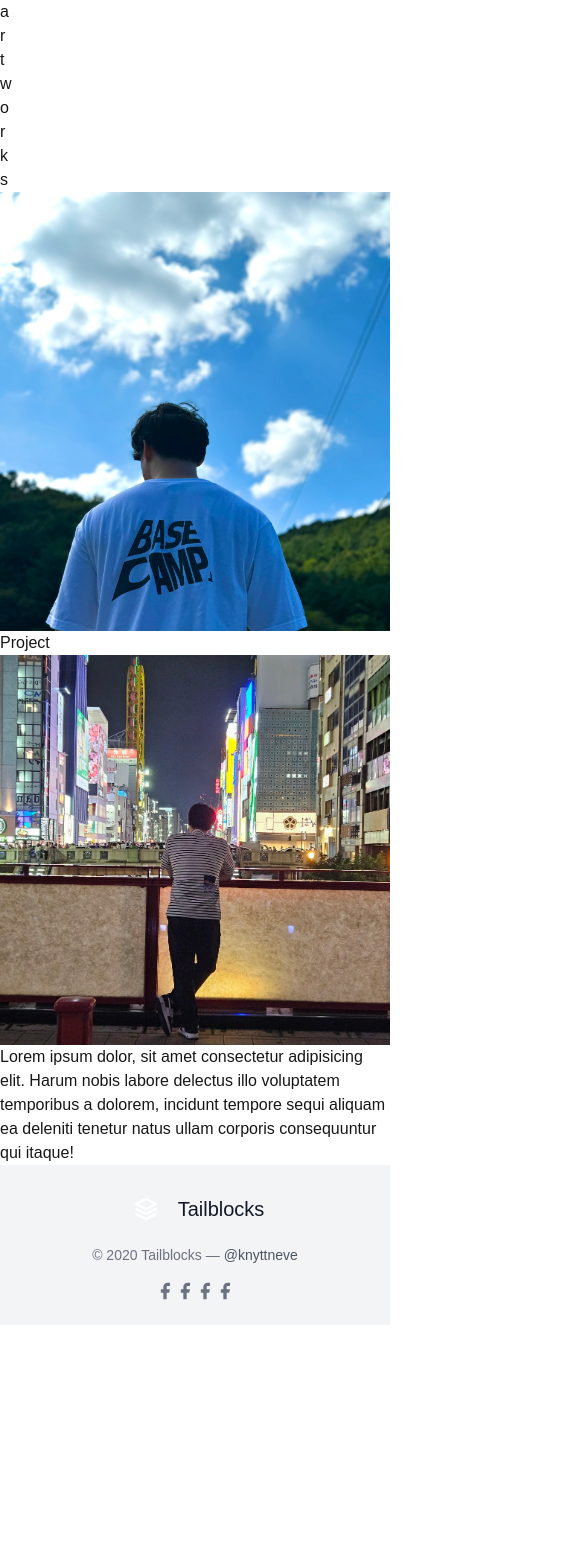
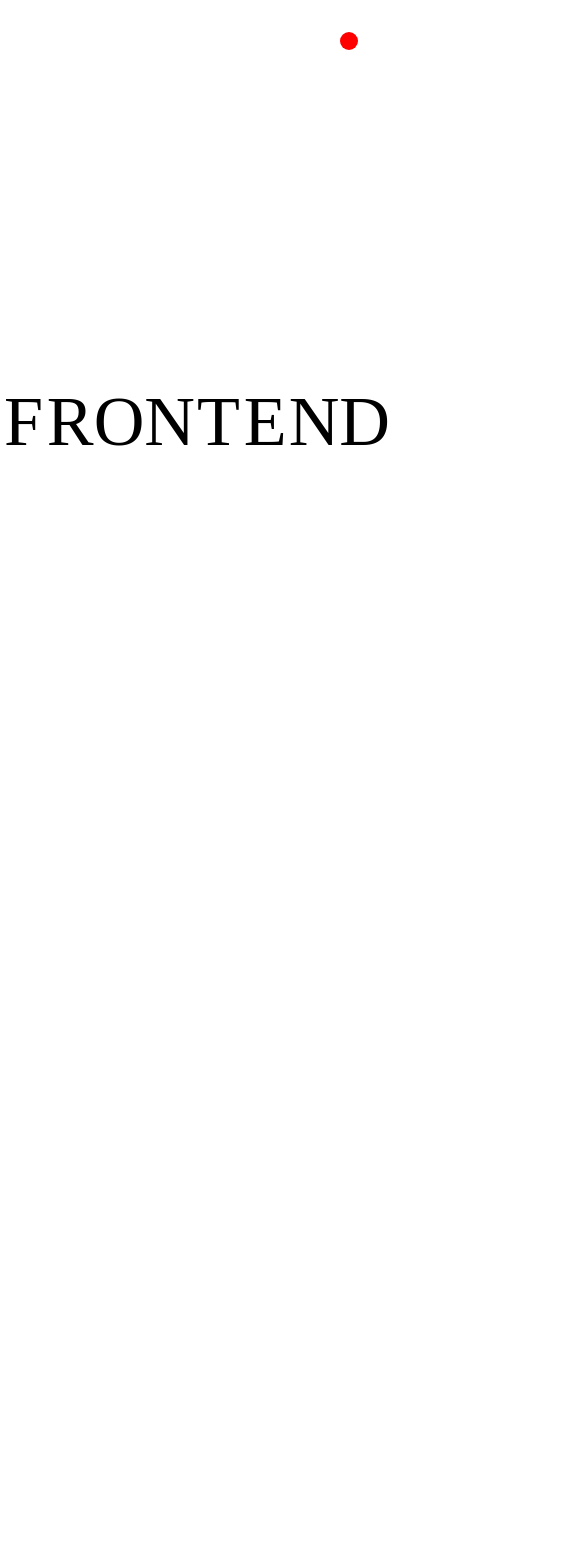
Before and after one commit to gganj123/Next-Portfolio, a Next.js app: page / in a window 390 px wide. Shown: the top 1568 px of the page, 585 px wide, since content can reach past the window. Before the commit the page ends 1325 px from the top, so only its background shows below. Built offline with nearby package versions, Linux system fonts and the light colour scheme.

Commit message:
test : 애니메이션 버벅임 배포후 시도

```diff
--- a/package.json
+++ b/package.json
@@ -11,6 +11,7 @@
   "dependencies": {
     "@svgr/cli": "^8.1.0",
     "dotenv": "^16.4.7",
+    "gsap": "^3.12.5",
     "next": "15.1.3",
     "react": "^19.0.0",
     "react-dom": "^19.0.0",
--- a/src/app/layout.tsx
+++ b/src/app/layout.tsx
@@ -1,10 +1,4 @@
-import Footer from '@/components/Footer';
-import Header from '@/components/Header';
-import Hero from '@/components/home/hero';
 import { ReactNode } from 'react';
-import about from './about/page';
-import ScrollingPanels from '@/components/ScrollingPanels';
-import BackgroundChanger from './../components/ScrollingPanels';
 import RevealOnScroll from './../components/RevealOnScroll';
 
 interface LayoutProps {
@@ -15,19 +9,7 @@ export default function Layout({ children }: LayoutProps) {
   return (
     <html>
       <body>
-        {/* <BackgroundChanger> */}
-        {/* <Header /> */}
-        {/* <section className="flex min-h-screen flex-col items-center justify-center text-gray-600 body-font"> */}
-        {/* <div className="container mx-auto flex px-5 py-24 md:flex-row flex-col items-center"> */}
-        {/* <Hero /> */}
         <RevealOnScroll />
-        {/* </div> */}
-        {/* </section> */}
-
-        <main>{children}</main>
-
-        <Footer />
-        {/* </BackgroundChanger> */}
       </body>
     </html>
   );
--- a/src/components/RevealOnScroll.tsx
+++ b/src/components/RevealOnScroll.tsx
@@ -1,39 +1,156 @@
-import React from 'react';
+'use client';
 
-const RevealOnScroll = () => {
+import React, { useLayoutEffect, useState } from 'react';
+import gsap from 'gsap';
+import { ScrollTrigger } from 'gsap/ScrollTrigger';
+import '@/styles/globals.css';
+
+gsap.registerPlugin(ScrollTrigger);
+
+const RevealOnScroll: React.FC = () => {
+  const [isReady, setIsReady] = useState(false);
+
+  useLayoutEffect(() => {
+    // 애니메이션 초기화 함수
+    const initializeAnimations = () => {
+      const contentHolder = document.querySelector<HTMLElement>('.content-holder');
+      const imgHolder = document.querySelector<HTMLElement>('.img-holder');
+
+      if (contentHolder && imgHolder) {
+        const contentHolderHeight = contentHolder.offsetHeight || 0;
+        const imgHolderHeight = window.innerHeight;
+        const additionalScrollHeight = window.innerHeight;
+
+        // Total body height calculation
+        const totalBodyHeight = contentHolderHeight + imgHolderHeight + additionalScrollHeight;
+
+        // Conditionally update the body height
+        if (document.body.style.height !== `${totalBodyHeight}px`) {
+          document.body.style.height = `${totalBodyHeight}px`;
+        }
+
+        // Refresh ScrollTrigger after height adjustment
+        ScrollTrigger.refresh();
+
+        // ScrollTrigger animations
+        ScrollTrigger.create({
+          trigger: '.website-content',
+          start: '-0.1% top',
+          end: 'bottom bottom',
+          onEnter: () => {
+            gsap.set('.website-content', { position: 'absolute', top: '195%' });
+          },
+          onLeaveBack: () => {
+            gsap.set('.website-content', { position: 'fixed', top: '0' });
+          },
+        });
+
+        gsap.to('.header .letters:first-child', {
+          x: () => -window.innerWidth * 3,
+          scale: 10,
+          ease: 'power2.inOut',
+          scrollTrigger: {
+            start: 'top top',
+            end: '+=200%',
+            scrub: 1,
+          },
+        });
+
+        gsap.to('.header .letters:last-child', {
+          x: () => window.innerWidth * 3,
+          scale: 10,
+          ease: 'power2.inOut',
+          scrollTrigger: {
+            start: 'top top',
+            end: '+=200%',
+            scrub: 1,
+          },
+        });
+
+        gsap.to('.img-holder', {
+          rotation: 0,
+          clipPath: 'polygon(0% 0%, 100% 0%, 100% 100%, 0% 100%)',
+          ease: 'power2.inOut',
+          scrollTrigger: {
+            start: 'top top',
+            end: '+=200%',
+            scrub: 1,
+          },
+        });
+
+        gsap.to('.img-holder img', {
+          scale: 1,
+          ease: 'power2.inOut',
+          scrollTrigger: {
+            start: 'top top',
+            end: '+=200%',
+            scrub: 1,
+          },
+        });
+      } else {
+        console.error('Required elements .content-holder or .img-holder not found.');
+      }
+    };
+
+    // requestAnimationFrame을 통해 DOM 렌더링 후 애니메이션 설정
+    requestAnimationFrame(() => {
+      setIsReady(true); // 글씨와 그림을 표시
+      setTimeout(() => {
+        initializeAnimations(); // 애니메이션 초기화
+      }, 1000); // DOM 안정화를 위해 약간의 지연 추가
+    });
+  }, []);
+
   return (
     <>
+      {/* 로딩 화면 (애니메이션 전 준비 상태) */}
+      {!isReady && (
+        <div className="fixed inset-0 flex items-center justify-center bg-white z-50">
+          <p>Loading...</p>
+        </div>
+      )}
+
+      {/* 실제 콘텐츠 */}
       <div className="logo"></div>
       <div className="header">
         <div className="letters">
-          <div>a</div>
+          <div>f</div>
           <div>r</div>
-          <div>t</div>
-          <div>w</div>
+          <div>o</div>
+          <div>n</div>
         </div>
         <div className="letters">
-          <div>o</div>
-          <div>r</div>
-          <div>k</div>
-          <div>s</div>
+          <div>t</div>
+          <div>e</div>
+          <div>n</div>
+          <div>d</div>
         </div>
       </div>
-      <div className="img-holder">
-        <img src="./basecamp.jpg" alt="" />
+      <div className="website-content">
+        <div className="img-holder">
+          <img src="./basecamp.jpg" alt="Basecamp" />
+        </div>
+
         <div className="content-holder">
           <div className="row">
-            <h1>Project</h1>
+            <h1>About Me</h1>
           </div>
+
           <div className="row">
             <div className="img">
-              <img src="./japan.jpg" alt="" />
+              <img src="/japan.jpg" alt="Japan" className="" />
             </div>
           </div>
+
+          <div className="row">
+            <p>프론트엔드 개발자 김도현입니다.</p>
+          </div>
+
           <div className="row">
             <p>
-              Lorem ipsum dolor, sit amet consectetur adipisicing elit. Harum nobis labore delectus illo voluptatem
-              temporibus a dolorem, incidunt tempore sequi aliquam ea deleniti tenetur natus ullam corporis consequuntur
-              qui itaque!
+              Lorem ipsum dolor sit, amet consectetur adipisicing elit. Dolore sint eum fugit, nostrum necessitatibus
+              beatae deleniti tempore velit recusandae quasi aliquam unde voluptates vero, quos, molestiae nobis quae?
+              Dolorum, molestiae.
             </p>
           </div>
         </div>
--- a/src/styles/globals.css
+++ b/src/styles/globals.css
@@ -1,370 +1,140 @@
 @tailwind base;
 @tailwind components;
 @tailwind utilities;
-
-:root {
-  --background: #ffffff;
-  --foreground: #171717;
+* {
+  margin: 0;
+  padding: 0;
+  box-sizing: border-box;
 }
 
-@media (prefers-color-scheme: dark) {
-  :root {
-    --background: #0a0a0a;
-    --foreground: #ededed;
-  }
+html {
+  overscroll-behavior: none;
 }
 
-body {
-  margin: 0;
-
-  color: var(--foreground);
-  background: var(--background);
-  font-family: Arial, Helvetica, sans-serif;
+::-webkit-scrollbar {
+  display: none;
 }
 
-@layer utilities {
-  .tracking-in-expand {
-    -webkit-animation: tracking-in-expand 1s cubic-bezier(0.215, 0.61, 0.355, 1) both;
-    animation: tracking-in-expand 1s cubic-bezier(0.215, 0.61, 0.355, 1) both;
-  }
-
-  @keyframes tracking-in-expand {
-    0% {
-      letter-spacing: -0.5em;
-      opacity: 0;
-    }
-    40% {
-      opacity: 0.6;
-    }
-    100% {
-      letter-spacing: normal;
-      opacity: 1;
-    }
-  }
+html,
+body {
+  font-family: 'Neue Montreal';
+  height: 100%;
 }
 
-.slide-in-bottom {
-  -webkit-animation: slide-in-bottom 1s cubic-bezier(0.25, 0.46, 0.45, 0.94) both;
-  animation: slide-in-bottom 1s cubic-bezier(0.25, 0.46, 0.45, 0.94) both;
-}
-@-webkit-keyframes slide-in-bottom {
-  0% {
-    -webkit-transform: translateY(1000px);
-    transform: translateY(1000px);
-    opacity: 0;
-  }
-  100% {
-    -webkit-transform: translateY(0);
-    transform: translateY(0);
-    opacity: 1;
-  }
-}
-@keyframes slide-in-bottom {
-  0% {
-    -webkit-transform: translateY(500px);
-    transform: translateY(500px);
-    opacity: 0;
-  }
-  100% {
-    -webkit-transform: translateY(0);
-    transform: translateY(0);
-    opacity: 1;
-  }
-}
-.slide-in-bottom {
-  animation: slide-in-bottom 0.8s ease-in-out forwards;
+h1 {
+  font-size: 80px;
+  font-weight: 400;
+  text-transform: uppercase;
+  letter-spacing: -0.02em;
 }
 
-@keyframes fade-in {
-  0% {
-    opacity: 0;
-    transform: translateY(20px);
-  }
-  100% {
-    opacity: 1;
-    transform: translateY(0);
-  }
+p {
+  font-size: 18px;
+  font-weight: 400;
+  line-height: 1.5;
+  width: 50%;
 }
 
-.fade-in {
-  animation: fade-in 1s ease-in-out;
-}
-.fade-in-delay {
-  opacity: 0; /* 지연 동안 보이지 않도록 설정 */
-  animation: fade-in 0.8s ease-in-out 0.8s forwards;
+img {
+  width: 100%;
+  height: 100%;
+  object-fit: cover;
 }
 
-.slide-in-expand {
-  animation: slide-in-expand 1s ease-in-out forwards;
-  overflow: hidden; /* 애니메이션 동안 내용이 보이지 않도록 설정 */
+.logo {
+  position: fixed;
+  top: 0;
+  right: 0;
+  margin: 2em;
+  width: 18px;
+  height: 18px;
+  background: red;
+  border-radius: 100%;
+  z-index: 10000;
 }
 
-.tracking-out-expand {
-  -webkit-animation: tracking-out-expand 0.8s cubic-bezier(0.25, 0.46, 0.45, 0.94) both;
-  animation: tracking-out-expand 0.8s cubic-bezier(0.25, 0.46, 0.45, 0.94) both;
-}
-@-webkit-keyframes tracking-out-expand {
-  0% {
-    opacity: 1;
-  }
-  60% {
-    opacity: 0.8;
-  }
-  100% {
-    letter-spacing: 1em;
-    opacity: 0;
-  }
-}
-@keyframes tracking-out-expand {
-  0% {
-    opacity: 1;
-  }
-  60% {
-    opacity: 0.8;
-  }
-  100% {
-    letter-spacing: 1em;
-    opacity: 0;
-  }
+.header {
+  position: fixed;
+  top: 50%;
+  left: 50%;
+  transform: translate(-50%, -50%);
+  display: flex;
+  width: 100%;
+  z-index: 2;
 }
 
-/* ----------------------------------------------
- * Generated by Animista on 2024-12-29 18:23:17
- * Licensed under FreeBSD License.
- * See http://animista.net/license for more info.
- * w: http://animista.net, t: @cssanimista
- * ---------------------------------------------- */
-
-/**
- * ----------------------------------------
- * animation tracking-in-contract-bck
- * ----------------------------------------
- */
-@-webkit-keyframes tracking-in-contract-bck {
-  0% {
-    letter-spacing: 1em;
-    -webkit-transform: translateZ(400px);
-    transform: translateZ(400px);
-    opacity: 0;
-  }
-  40% {
-    opacity: 0.6;
-  }
-  100% {
-    -webkit-transform: translateZ(0);
-    transform: translateZ(0);
-    opacity: 1;
-  }
+.letters {
+  flex: 1;
+  display: flex;
+  text-transform: uppercase;
 }
 
-.tracking-in-contract-bck {
-  -webkit-animation: tracking-in-contract-bck 1s cubic-bezier(0.215, 0.61, 0.355, 1) both;
-  animation: tracking-in-contract-bck 1s cubic-bezier(0.215, 0.61, 0.355, 1) both;
-}
-@keyframes tracking-in-contract-bck {
-  0% {
-    letter-spacing: 1em;
-    -webkit-transform: translateZ(400px);
-    transform: translateZ(400px);
-    opacity: 0;
-  }
-  40% {
-    opacity: 0.6;
-  }
-  100% {
-    -webkit-transform: translateZ(0);
-    transform: translateZ(0);
-    opacity: 1;
-  }
-}
-.text-focus-in {
-  -webkit-animation: text-focus-in 2s cubic-bezier(0.55, 0.085, 0.68, 0.53) both;
-  -webkit-animation-delay: 1s; /* 1초 지연 */
-  animation: text-focus-in 1s cubic-bezier(0.55, 0.085, 0.68, 0.53) both;
-  animation-delay: 1s;
+.letters > div {
+  flex: 1;
+  font-size: 18vw;
+  font-weight: 400;
+  color: #000;
+  text-align: center;
 }
 
-@-webkit-keyframes text-focus-in {
-  0% {
-    -webkit-filter: blur(12px);
-    filter: blur(12px);
-    opacity: 0;
-  }
-  100% {
-    -webkit-filter: blur(0px);
-    filter: blur(0px);
-    opacity: 1;
-  }
-}
-@keyframes text-focus-in {
-  0% {
-    -webkit-filter: blur(12px);
-    filter: blur(12px);
-    opacity: 0;
-  }
-  100% {
-    -webkit-filter: blur(0px);
-    filter: blur(0px);
-    opacity: 1;
-  }
+.website-content {
+  position: fixed;
+  top: 0;
+  width: 100%;
+  min-height: 100vh;
 }
 
-.text-focus-ine {
-  -webkit-animation: text-focus-in 2s cubic-bezier(0.55, 0.085, 0.68, 0.53) both;
-  -webkit-animation-delay: 2s; /* 1초 지연 */
-  animation: text-focus-in 1s cubic-bezier(0.55, 0.085, 0.68, 0.53) both;
-  animation-delay: 2s;
+.img-holder {
+  position: relative;
+  top: 0;
+  width: 100%;
+  height: 100vh;
+  background: #ffffff;
+  clip-path: polygon(37.5% 20%, 62.5% 20%, 62.5% 80%, 37.5% 80%);
+  transform: rotate(30deg);
 }
 
-@-webkit-keyframes text-focus-in {
-  0% {
-    -webkit-filter: blur(12px);
-    filter: blur(12px);
-    opacity: 0;
-  }
-  100% {
-    -webkit-filter: blur(0px);
-    filter: blur(0px);
-    opacity: 1;
-  }
-}
-@keyframes text-focus-in {
-  0% {
-    -webkit-filter: blur(12px);
-    filter: blur(12px);
-    opacity: 0;
-  }
-  100% {
-    -webkit-filter: blur(0px);
-    filter: blur(0px);
-    opacity: 1;
-  }
-}
-@layer utilities {
-  .banner-section {
-    @apply w-full mt-0 pt-[230px];
-  }
-
-  .banner-slider-wrapper {
-    @apply relative w-full overflow-hidden;
-    height: calc(100vh - 240px);
-  }
-
-  .banner-slider-container {
-    @apply relative w-full h-full;
-  }
-
-  .banner-slide {
-    @apply absolute flex items-end pb-10 bg-center bg-cover bg-no-repeat transition-all;
-    width: 33.333%;
-    height: 100%;
-    transition: all 0.5s ease-in-out;
-  }
-
-  .banner-slide-content {
-    @apply w-full p-6 text-white text-center opacity-100 transition-opacity;
-    transition: opacity 0.5s ease;
-  }
-
-  .banner-slide-title {
-    @apply text-2xl font-normal mb-1 tracking-in-expand leading-tight;
-    text-shadow: 2px 2px 4px rgba(0, 0, 0, 0.5);
-  }
-
-  .banner-slide-subtitle {
-    @apply text-lg m-0 leading-snug;
-    text-shadow: 1px 1px 2px rgba(0, 0, 0, 0.5);
-  }
-
-  .banner-navigation-button {
-    @apply absolute flex items-center justify-center rounded-full bg-black bg-opacity-50 text-white cursor-pointer transition-colors;
-    width: 50px;
-    height: 50px;
-    z-index: 10;
-    transition: background-color 0.3s ease;
-  }
-
-  .banner-navigation-button:hover {
-    @apply bg-opacity-70;
-  }
-
-  .banner-button-left {
-    @apply left-5 top-1/2 transform -translate-y-1/2;
-  }
-
-  .banner-button-right {
-    @apply right-5 top-1/2 transform -translate-y-1/2;
-  }
+.img-holder img {
+  position: relative;
+  transform: scale(2);
 }
 
-@media (max-width: 1200px) {
-  .banner-section {
-    @apply pt-[180px];
-  }
-
-  .banner-slider-wrapper {
-    height: calc(100vh - 180px);
-  }
-
-  .banner-slide-title {
-    @apply text-xl;
-  }
-
-  .banner-slide-subtitle {
-    @apply text-base;
-  }
+.content-holder {
+  position: relative;
+  top: -5px;
+  width: 100%;
+  background: #000;
+  color: #ffffff;
+  padding: 1em;
 }
 
-@media (max-width: 1024px) {
-  .banner-slide {
-    @apply w-1/2;
-  }
+.row {
+  margin: 2em 1em;
 }
 
-@media (max-width: 768px) {
-  .banner-section {
-    @apply pt-[150px];
-  }
-
-  .banner-slider-wrapper {
-    height: calc(100vh - 150px);
-  }
-
-  .banner-slide {
-    @apply w-full pb-8;
-  }
-
-  .banner-navigation-button {
-    @apply w-10 h-10 text-sm;
-  }
-
-  .banner-slide-title {
-    @apply text-lg;
-  }
-
-  .banner-slide-subtitle {
-    @apply text-sm;
-  }
+.img {
+  width: 200px;
+  height: 275px;
 }
 
-@media (max-width: 480px) {
-  .banner-section {
-    @apply pt-[130px];
-  }
+.row:nth-child(2) .img {
+  position: relative;
+  left: 50%;
+}
 
-  .banner-slider-wrapper {
-    height: calc(100vh - 130px);
-  }
+.row:nth-child(3) .img {
+  position: relative;
+  left: 15%;
+}
 
-  .banner-slide {
-    @apply pb-5;
-  }
+.row:nth-child(4) .img {
+  position: relative;
+  left: 70%;
+}
 
-  .banner-slide-title {
-    @apply text-base;
-  }
-
-  .banner-slide-subtitle {
-    @apply text-sm;
-  }
+.row:nth-child(6) p {
+  position: relative;
+  left: 30%;
+  margin: 4em 0;
 }
+/* 여기까지가 스타일!! */
```
Also changed, not shown: 1 other file (tests, documents, lock files or other folders).
